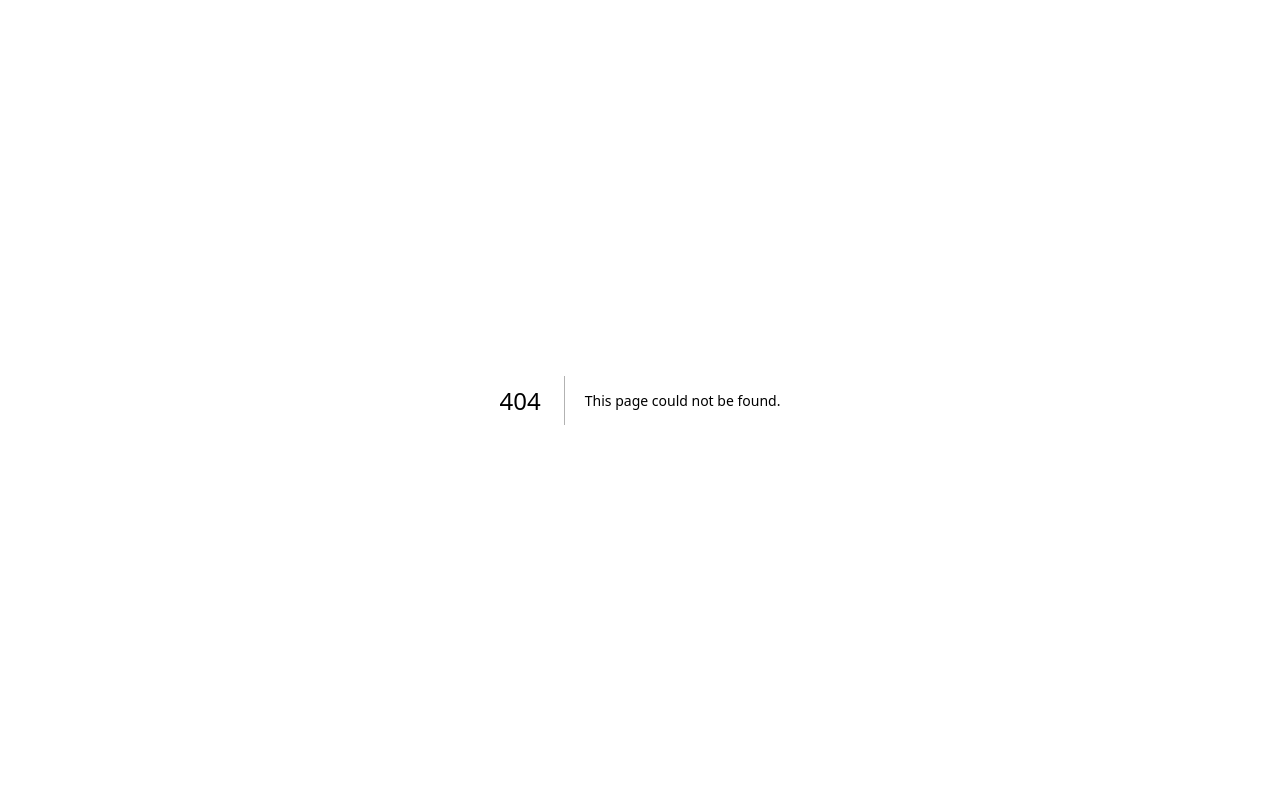
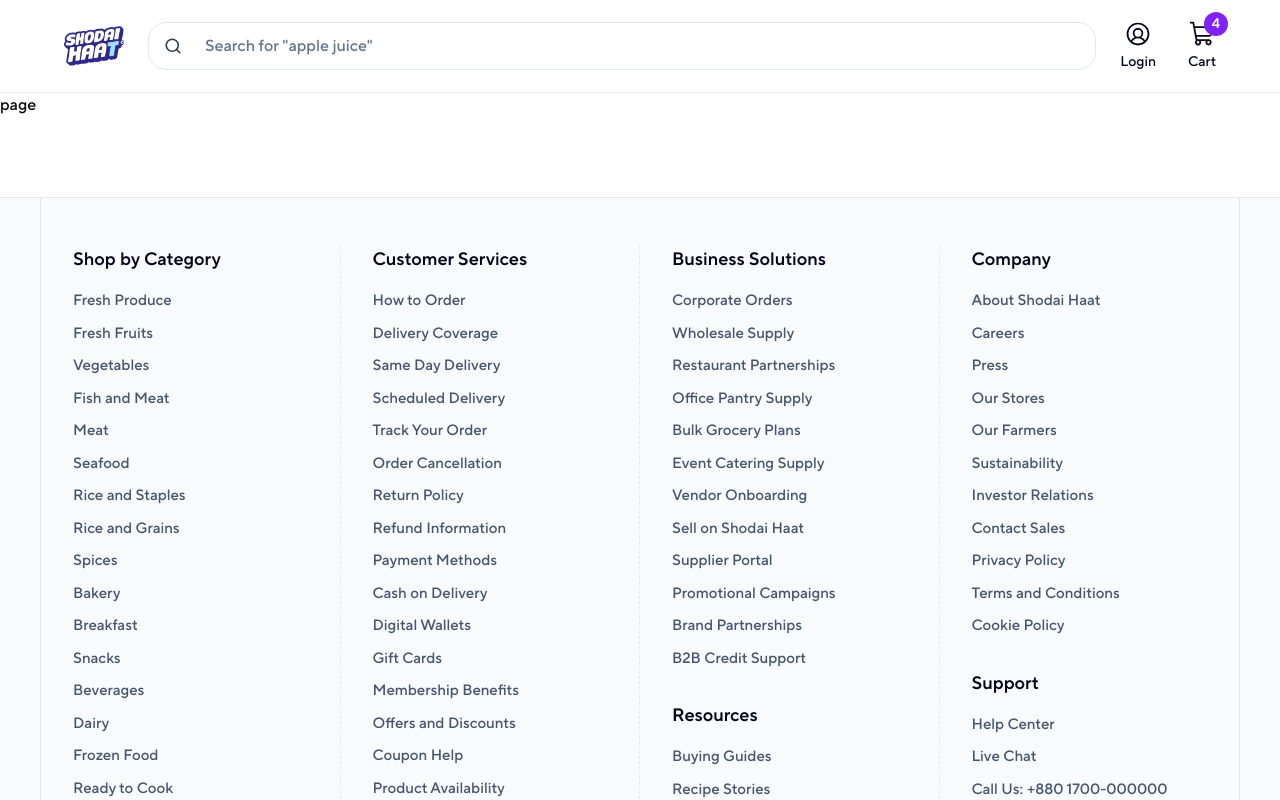
Before and after one commit to digital-mastermind/shodai_haat_frontend, a Next.js app: page /product/1 in a window 1280 px wide. Before the commit this address had no page. Shown: the top 800 px of the page. Built offline with nearby package versions, Linux system fonts and the light colour scheme; what @toolwind/corner-shape would draw is missing.

Commit message:
Refactor layout by adding HeaderComponent and integrating HomepageFooter; remove unused components from Homepage

```diff
--- a/app/(homepage)/page.tsx
+++ b/app/(homepage)/page.tsx
@@ -1,52 +1,10 @@
 import Image from "next/image";
-import { PiShoppingCart, PiUserCircle } from "react-icons/pi";
 import { HomepageCarouselComponent } from "./components/HomepageCarouselComponent";
 import { HomepageFeaturedProducts } from "./components/HomepageFeaturedProducts";
-import { HomepageFooter } from "./components/HomepageFooter";
-import HomepageSearchBarComponent from "./components/HomePageSearchBarComponent";
 
 export default function Homepage() {
   return (
     <>
-      <div className="header-part border-b border-slate-200 bg-white">
-        <div className="mx-auto grid w-full max-w-300 grid-cols-[auto_minmax(0,1fr)_auto] items-center gap-6 px-6 py-5">
-          <div className="left-part shrink-0">
-            <Image
-              alt="Shodai Haat"
-              className="h-auto w-15 object-contain"
-              height={100}
-              src="/logos/shodai_haat_logo.png"
-              width={100}
-            />
-          </div>
-
-          <div className="mid-part min-w-0 w-full">
-            <HomepageSearchBarComponent />
-          </div>
-
-          <div className="right-part flex shrink-0 items-center gap-8">
-            <button
-              className="flex flex-col items-center gap-1 text-slate-950"
-              type="button"
-            >
-              <PiUserCircle size={28} />
-              <span className="text-sm font-medium">Login</span>
-            </button>
-
-            <button
-              className="relative flex flex-col items-center gap-1 text-slate-950"
-              type="button"
-            >
-              <span className="absolute -right-3 -top-2 flex h-6 min-w-6 items-center justify-center rounded-full bg-violet-600 px-1 text-sm font-semibold text-white">
-                4
-              </span>
-              <PiShoppingCart size={28} />
-              <span className="text-sm font-medium">Cart</span>
-            </button>
-          </div>
-        </div>
-      </div>
-
       <div className="category-part max-w-300 mx-auto mt-10">
         <HomepageCarouselComponent />
       </div>
@@ -72,8 +30,6 @@ export default function Homepage() {
       </div>
 
       <HomepageFeaturedProducts />
-
-      <HomepageFooter />
     </>
   );
 }
--- /dev/null
+++ b/app/(product)/product/[id]/page.tsx
@@ -0,0 +1,7 @@
+import React from 'react'
+
+export default function page() {
+  return (
+    <div>page</div>
+  )
+}
--- a/app/layout.tsx
+++ b/app/layout.tsx
@@ -1,3 +1,5 @@
+import HeaderComponent from "@/components/layouts/HeaderComponent";
+import { HomepageFooter } from "@/components/layouts/HomepageFooter";
 import type { Metadata } from "next";
 import localFont from "next/font/local";
 import "./globals.css";
@@ -36,7 +38,11 @@ export default function RootLayout({
 }>) {
   return (
     <html lang="en" className={`${ttNormsPro.variable} h-full antialiased`}>
-      <body className="min-h-full flex flex-col">{children}</body>
+      <body className="min-h-full flex flex-col">
+        <HeaderComponent />
+        {children}
+        <HomepageFooter />
+      </body>
     </html>
   );
 }
--- /dev/null
+++ b/components/layouts/HeaderComponent.tsx
@@ -0,0 +1,46 @@
+import Image from "next/image";
+import { PiShoppingCart, PiUserCircle } from "react-icons/pi";
+import HomepageSearchBarComponent from "./HomePageSearchBarComponent";
+
+export default function HeaderComponent() {
+  return (
+    <div className="header-part border-b border-slate-200 bg-white">
+      <div className="mx-auto grid w-full max-w-300 grid-cols-[auto_minmax(0,1fr)_auto] items-center gap-6 px-6 py-5">
+        <div className="left-part shrink-0">
+          <Image
+            alt="Shodai Haat"
+            className="h-auto w-15 object-contain"
+            height={100}
+            src="/logos/shodai_haat_logo.png"
+            width={100}
+          />
+        </div>
+
+        <div className="mid-part min-w-0 w-full">
+          <HomepageSearchBarComponent />
+        </div>
+
+        <div className="right-part flex shrink-0 items-center gap-8">
+          <button
+            className="flex flex-col items-center gap-1 text-slate-950"
+            type="button"
+          >
+            <PiUserCircle size={28} />
+            <span className="text-sm font-medium">Login</span>
+          </button>
+
+          <button
+            className="relative flex flex-col items-center gap-1 text-slate-950"
+            type="button"
+          >
+            <span className="absolute -right-3 -top-2 flex h-6 min-w-6 items-center justify-center rounded-full bg-violet-600 px-1 text-sm font-semibold text-white">
+              4
+            </span>
+            <PiShoppingCart size={28} />
+            <span className="text-sm font-medium">Cart</span>
+          </button>
+        </div>
+      </div>
+    </div>
+  );
+}
--- /dev/null
+++ b/components/layouts/HomePageSearchBarComponent.tsx
@@ -0,0 +1,23 @@
+import { SearchIcon } from "lucide-react";
+import { useId } from "react";
+
+import { Input } from "@/components/ui/input";
+
+export default function HomepageSearchBarComponent() {
+  const id = useId();
+  return (
+    <div className="w-full">
+      <div className="relative w-full">
+        <Input
+          className="peer h-12 w-full rounded-2xl border-slate-200 bg-white ps-14 pe-5 text-md shadow-none placeholder:text-slate-500 focus-visible:border-slate-300 focus-visible:ring-0"
+          id={id}
+          placeholder='Search for "apple juice"'
+          type="search"
+        />
+        <div className="pointer-events-none absolute inset-y-0 start-0 flex items-center justify-center ps-4 text-slate-700 peer-disabled:opacity-50">
+          <SearchIcon size={18} strokeWidth={2.25} />
+        </div>
+      </div>
+    </div>
+  );
+}
```
Also changed, not shown: components/layouts/HomepageFooter.tsx (renamed from app/(homepage)/components/HomepageFooter.tsx).
